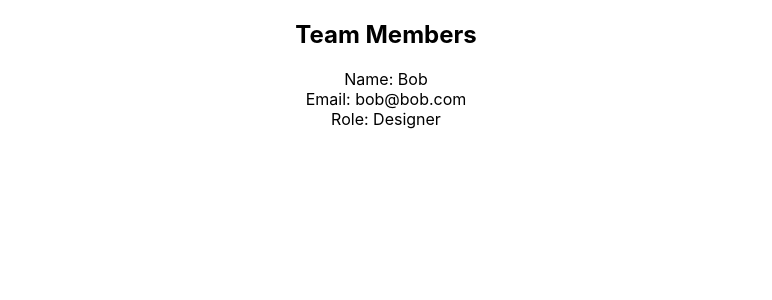
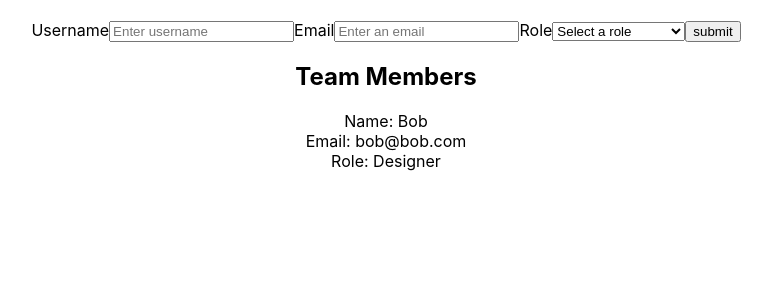
Before and after one commit to bloominstituteoftechnology/team-builder, a React (Create React App) app: page / in a window 1280 px wide. Shown: the top 300 px of the page, without its empty margins (254-1026 px from the left). Built offline with nearby package versions, Linux system fonts and the light colour scheme.

Commit message:
added form for adding team members

```diff
--- a/src/App.js
+++ b/src/App.js
@@ -1,20 +1,51 @@
 import React, { useState } from 'react'
 import './App.css';
+import Form from './Form';
 
 const memberList = [
-  { name: 'Bob', email: 'bob@bob.com', role: 'Designer' }
+  { username: 'Bob', email: 'bob@bob.com', role: 'Designer' }
 ]
+const initialValues = { username: '', email: '', role: '' }
 
 function App() {
 
   const [teamMembers, setTeamMembers] = useState(memberList)
+  const [formValues, setFormValues] = useState(initialValues)
+  const [errorText, setErrorText] = useState('')
+
+  const updateForm = (inputName, inputValue) => {
+    setFormValues({ ...formValues, [inputName]: inputValue })
+  }
+
+  const submitForm = () => {
+    const newTeamMember = {
+      username: formValues.username.trim(),
+      email: formValues.email.trim(),
+      role: formValues.role
+    }
+
+    if (!newTeamMember.username || !newTeamMember.email || !newTeamMember.role) {
+      setErrorText('Please enter a username, email, and role.');
+      return;
+    }
+
+    setTeamMembers([...teamMembers, newTeamMember])
+    setFormValues(initialValues)
+    setErrorText('')
+  }
 
   return (
     <div className="App">
+      <Form
+        values={formValues}
+        update={updateForm}
+        submit={submitForm}
+        errorText={errorText}
+      />
       <h2>Team Members</h2>
-      {memberList.map((member, index) => (
+      {teamMembers.map((member, index) => (
         <div key={index}>
-          Name: {member.name} <br></br>
+          Name: {member.username} <br></br>
           Email: {member.email} <br></br>
           Role: {member.role}
         </div>
--- a/src/Form.js
+++ b/src/Form.js
@@ -0,0 +1,55 @@
+import React from 'react'
+
+export default function Form(props) {
+
+    const { values, update, submit, errorText } = props
+
+    const onChange = event => {
+        const name = event.target.name;
+        const value = event.target.value;
+        update(name, value);
+    }
+
+    const onSubmit = event => {
+        event.preventDefault()
+        submit();
+    }
+
+    return (
+        <form onSubmit={onSubmit}>
+            <h2>{errorText}</h2>
+            <div>
+                <label>Username
+                    <input
+                        type='text'
+                        name='username'
+                        value={values.username}
+                        onChange={onChange}
+                        maxLength='30'
+                        placeholder='Enter username'
+                    />
+                </label>
+                <label>Email
+                    <input
+                        type='email'
+                        name='email'
+                        value={values.email}
+                        onChange={onChange}
+                        placeholder='Enter an email'
+                    />
+                </label>
+                <label>Role
+                    <select value={values.role} name='role' onChange={onChange}>
+                        <option value=''> Select a role </option>
+                        <option value='frontend engineer'>Frontend Engineer</option>
+                        <option value='backend engineer'>Backend Engineer</option>
+                        <option value='designer'>UX Designer</option>
+                        <option value='manager'>Project Manager</option>
+                        <option value='data engineer'>Data Engineer</option>
+                    </select>
+                </label>
+                <button>submit</button>
+            </div>
+        </form>
+    )
+}
```
